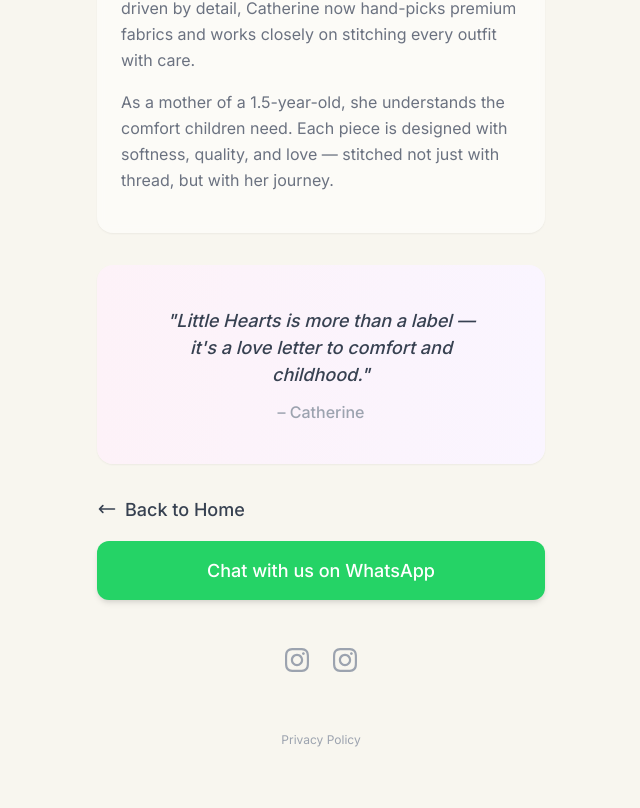
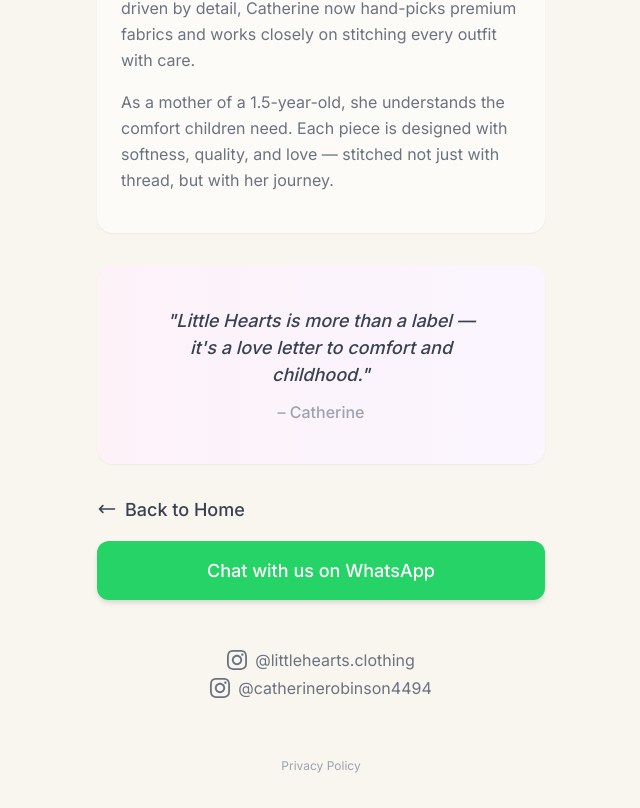
Before and after one commit to j1me/littleheartsclothing, a React (Create React App) app: page /about in a window 1280 px wide. Shown: the part 594-1402 px from the top of the page, without its empty margins (319-959 px from the left). Before the commit the page ends 1376 px from the top, so only its background shows below. Built offline with nearby package versions, Linux system fonts and the light colour scheme.

Commit message:
Fix scroll-to-top navigation and update About page Instagram links - Add ScrollToTop component, update App.js routing, redesign About page social links to match home page style

```diff
--- a/src/App.js
+++ b/src/App.js
@@ -4,10 +4,12 @@ import HomePage from './pages/HomePage';
 import AboutPage from './pages/AboutPage';
 import PrivacyPolicyPage from './pages/PrivacyPolicyPage';
 import DataDeletionPage from './pages/DataDeletionPage';
+import ScrollToTop from './components/ScrollToTop';
 
 function App() {
   return (
     <Router>
+      <ScrollToTop />
       <div className="min-h-screen bg-pastel-bg">
         <Routes>
           <Route path="/" element={<HomePage />} />
--- /dev/null
+++ b/src/components/ScrollToTop.js
@@ -0,0 +1,14 @@
+import { useEffect } from 'react';
+import { useLocation } from 'react-router-dom';
+
+const ScrollToTop = () => {
+  const { pathname } = useLocation();
+
+  useEffect(() => {
+    window.scrollTo(0, 0);
+  }, [pathname]);
+
+  return null;
+};
+
+export default ScrollToTop;
--- a/src/pages/AboutPage.js
+++ b/src/pages/AboutPage.js
@@ -84,29 +84,34 @@ const AboutPage = () => {
           </div>
 
           {/* Social Links */}
-          <div className="flex justify-center space-x-6 pt-4">
+          <div className="text-center space-y-3 pt-4">
+            <div>
               <a
                 href="https://www.instagram.com/littlehearts.clothing/"
                 target="_blank"
                 rel="noopener noreferrer"
-              className="text-gray-500 hover:text-gray-700 transition-colors duration-200"
+                className="inline-flex items-center text-gray-600 hover:text-gray-800 transition-colors duration-200"
               >
-              <svg className="w-6 h-6" fill="currentColor" viewBox="0 0 24 24">
-                <path d="M12 2.163c3.204 0 3.584.012 4.85.07 3.252.148 4.771 1.691 4.919 4.919.058 1.265.069 1.645.069 4.849 0 3.205-.012 3.584-.069 4.849-.149 3.225-1.664 4.771-4.919 4.919-1.266.058-1.644.07-4.85.07-3.204 0-3.584-.012-4.849-.07-3.26-.149-4.771-1.699-4.919-4.92-.058-1.265-.07-1.644-.07-4.849 0-3.204.013-3.583.07-4.849.149-3.227 1.664-4.771 4.919-4.919 1.266-.057 1.645-.069 4.849-.069zm0-2.163c-3.259 0-3.667.014-4.947.072-4.358.2-6.78 2.618-6.98 6.98-.059 1.281-.073 1.689-.073 4.948 0 3.259.014 3.668.072 4.948.2 4.358 2.618 6.78 6.98 6.98 1.281.058 1.689.072 4.948.072 3.259 0 3.668-.014 4.948-.072 4.354-.2 6.782-2.618 6.979-6.98.059-1.28.073-1.689.073-4.948 0-3.259-.014-3.667-.072-4.947-.196-4.354-2.617-6.78-6.979-6.98-1.281-.059-1.69-.073-4.949-.073zm0 5.838c-3.403 0-6.162 2.759-6.162 6.162s2.759 6.163 6.162 6.163 6.162-2.759 6.162-6.163c0-3.403-2.759-6.162-6.162-6.162zm0 10.162c-2.209 0-4-1.79-4-4 0-2.209 1.791-4 4-4s4 1.791 4 4c0 2.21-1.791 4-4 4zm6.406-11.845c-.796 0-1.441.645-1.441 1.44s.645 1.44 1.441 1.44c.795 0 1.439-.645 1.439-1.44s-.644-1.44-1.439-1.44z"/>
+                <svg className="w-5 h-5 mr-2" fill="currentColor" viewBox="0 0 24 24">
+                  <path d="M12 2.163c3.204 0 3.584.012 4.85.07 3.252.148 4.771 1.691 4.919 4.919.058 1.265.069 1.645.069 4.849 0 3.205-.012 3.584-.069 4.849-.149 3.225-1.664 4.771-4.919 4.919-1.266.058-1.644.07-4.85.07-3.204 0-3.584-.012-4.849-.07-3.26-.149-4.771-1.699-4.919-4.92-.058-1.265-.07-1.644-.07-4.849 0-3.204.013-3.583.07-4.849.149-3.227 1.664-4.771 4.919-4.919 1.266-.057 1.645-.069 4.849-.069zm0-2.163c-3.259 0-3.667.014-4.947.072-4.358.2-6.78 2.618-6.98 6.98-.059 1.281-.073 1.689-.073 4.948 0 3.259.014 3.668.072 4.948.2 4.358 2.618 6.78 6.98 6.98 1.281.058 1.689.072 4.948.072 3.259 0 3.668-.014 4.948-.072 4.354-.2 6.782-2.618 6.979-6.98.059-1.28.073-1.689.073-4.948 0-3.259-.014-3.667-.072-4.947-.196-4.354-2.617-6.78-6.979-6.98-1.281-.059-1.69-.073-4.949-.073zm0 5.838c-3.403 0-6.162 2.759-6.162 6.162s2.759 6.163 6.162 6.163 6.162-2.759 6.162-6.163c0-3.403-2.759-6.162-6.162-6.162zm0 10.162c-2.209 0-4-1.79-4-4 0-2.209 1.791-4 4-4s4 1.791 4 4c0 2.21-1.791 4-4 4zm6.406-11.845c-.796 0-1.441.645-1.441 1.44s.645 1.44 1.441 1.44c.795 0 1.439-.645 1.439-1.40s-.644-1.44-1.439-1.40z"/>
                 </svg>
+                @littlehearts.clothing
               </a>
+            </div>
 
+            <div>
               <a
                 href="https://www.instagram.com/catherinerobinson4494/"
                 target="_blank"
                 rel="noopener noreferrer"
-              className="text-gray-500 hover:text-gray-700 transition-colors duration-200"
-              title="Catherine's Personal Instagram"
+                className="inline-flex items-center text-gray-600 hover:text-gray-800 transition-colors duration-200"
               >
-              <svg className="w-6 h-6" fill="currentColor" viewBox="0 0 24 24">
-                <path d="M12 2.163c3.204 0 3.584.012 4.85.07 3.252.148 4.771 1.691 4.919 4.919.058 1.265.069 1.645.069 4.849 0 3.205-.012 3.584-.069 4.849-.149 3.225-1.664 4.771-4.919 4.919-1.266.058-1.644.07-4.85.07-3.204 0-3.584-.012-4.849-.07-3.26-.149-4.771-1.699-4.919-4.92-.058-1.265-.07-1.644-.07-4.849 0-3.204.013-3.583.07-4.849.149-3.227 1.664-4.771 4.919-4.919 1.266-.057 1.645-.069 4.849-.069zm0-2.163c-3.259 0-3.667.014-4.947.072-4.358.2-6.78 2.618-6.98 6.98-.059 1.281-.073 1.689-.073 4.948 0 3.259.014 3.668.072 4.948.2 4.358 2.618 6.78 6.98 6.98 1.281.058 1.689.072 4.948.072 3.259 0 3.668-.014 4.948-.072 4.354-.2 6.782-2.618 6.979-6.98.059-1.28.073-1.689.073-4.948 0-3.259-.014-3.667-.072-4.947-.196-4.354-2.617-6.78-6.979-6.98-1.281-.059-1.69-.073-4.949-.073zm0 5.838c-3.403 0-6.162 2.759-6.162 6.162s2.759 6.163 6.162 6.163 6.162-2.759 6.162-6.163c0-3.403-2.759-6.162-6.162-6.162zm0 10.162c-2.209 0-4-1.79-4-4 0-2.209 1.791-4 4-4s4 1.791 4 4c0 2.21-1.791 4-4 4zm6.406-11.845c-.796 0-1.441.645-1.441 1.44s.645 1.44 1.441 1.44c.795 0 1.439-.645 1.439-1.44s-.644-1.44-1.439-1.44z"/>
+                <svg className="w-5 h-5 mr-2" fill="currentColor" viewBox="0 0 24 24">
+                  <path d="M12 2.163c3.204 0 3.584.012 4.85.07 3.252.148 4.771 1.691 4.919 4.919.058 1.265.069 1.645.069 4.849 0 3.205-.012 3.584-.069 4.849-.149 3.225-1.664 4.771-4.919 4.919-1.266.058-1.644.07-4.85.07-3.204 0-3.584-.012-4.849-.07-3.26-.149-4.771-1.699-4.919-4.92-.058-1.265-.07-1.644-.07-4.849 0-3.204.013-3.583.07-4.849.149-3.227 1.664-4.771 4.919-4.919 1.266-.057 1.645-.069 4.849-.069zm0-2.163c-3.259 0-3.667.014-4.947.072-4.358.2-6.78 2.618-6.98 6.98-.059 1.281-.073 1.689-.073 4.948 0 3.259.014 3.668.072 4.948.2 4.358 2.618 6.78 6.98 6.98 1.281.058 1.689.072 4.948.072 3.259 0 3.668-.014 4.948-.072 4.354-.2 6.782-2.618 6.979-6.98.059-1.28.073-1.689.073-4.948 0-3.259-.014-3.667-.072-4.947-.196-4.354-2.617-6.78-6.979-6.98-1.281-.059-1.69-.073-4.949-.073zm0 5.838c-3.403 0-6.162 2.759-6.162 6.162s2.759 6.163 6.162 6.163 6.162-2.759 6.162-6.163c0-3.403-2.759-6.162-6.162-6.162zm0 10.162c-2.209 0-4-1.79-4-4 0-2.209 1.791-4 4-4s4 1.791 4 4c0 2.21-1.791 4-4 4zm6.406-11.845c-.796 0-1.441.645-1.441 1.44s.645 1.44 1.441 1.44c.795 0 1.439-.645 1.439-1.40s-.644-1.44-1.439-1.40z"/>
                 </svg>
+                @catherinerobinson4494
               </a>
+            </div>
           </div>
 
           {/* Privacy Policy Link */}
```
Lines whose indentation alone changed are shown as unchanged.
